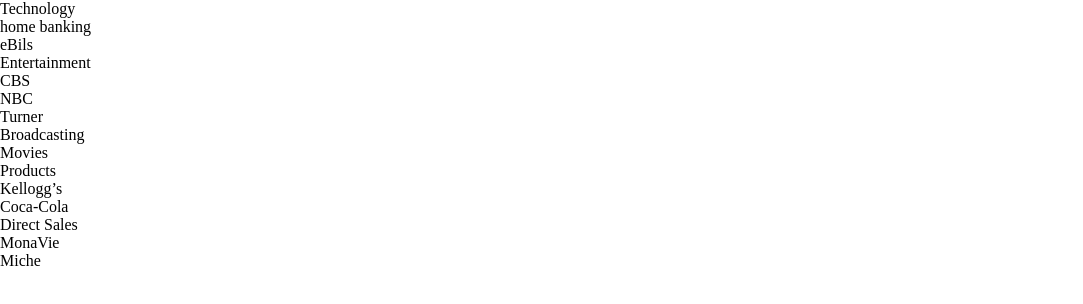
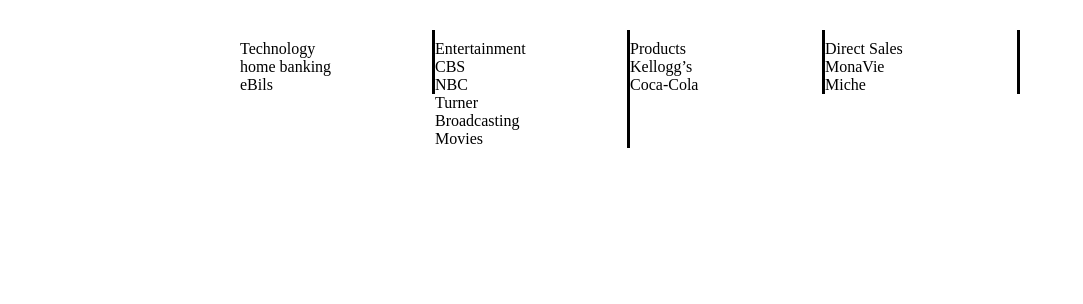
Before and after one commit to pavelbotman/home-work, a plain HTML site: page index.html in a window 1280 px wide. Shown: the whole page, without its empty margins (0-1083 px from the left). Drawn offline with Linux system fonts and the light colour scheme.

Commit message:
first position

```diff
--- a/сss/style.css
+++ b/сss/style.css
@@ -5,3 +5,17 @@
     color: inherit;
     -webkit-font-smoothing: antialiased;
 }
+
+section{
+    max-width: 800px;
+    margin: auto;
+    margin-top: 30px;
+}
+
+ul {
+    float: left;
+    list-style-type: none;
+    width: 24%;
+    border-right: solid 3px;
+    padding-top: 10px;
+}
```
